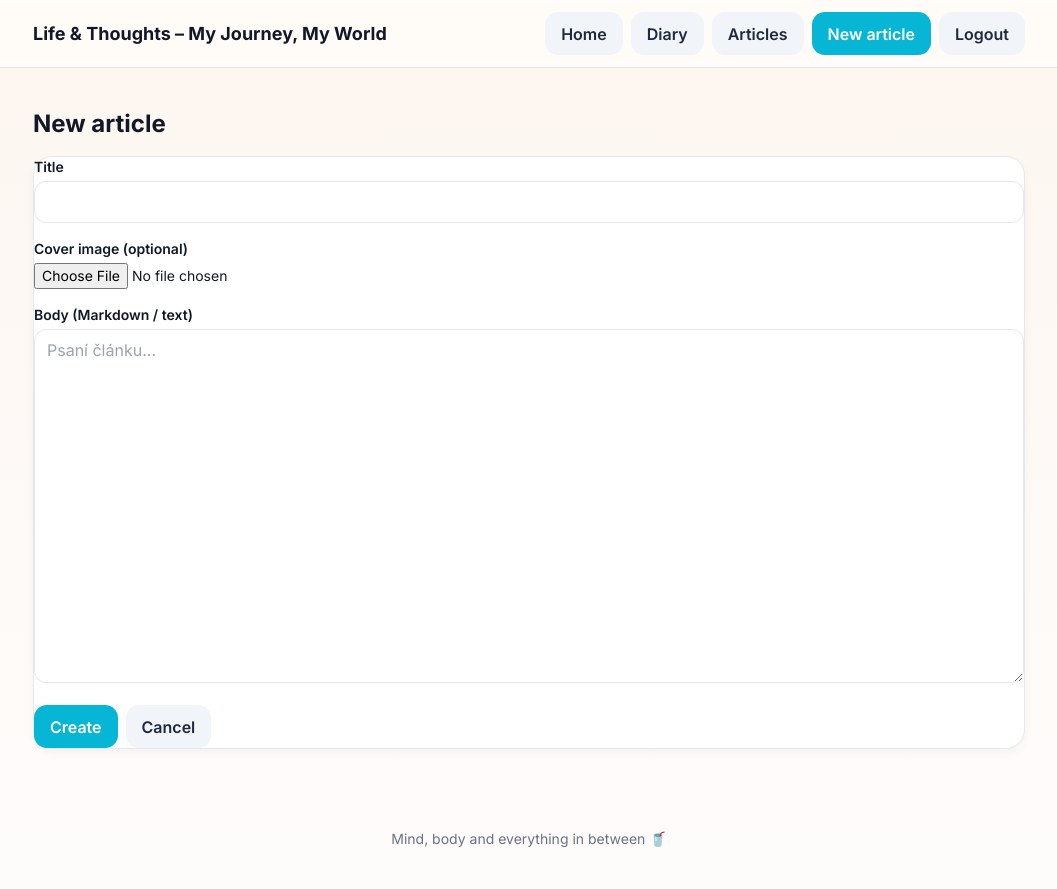
After one commit to ludekhl/7-day-fasting-diary, a Flask app: page /article/new in a window 1280 px wide. The commit adds this page. Shown: the whole page, without its empty margins (111-1168 px from the left). Run offline with Flask 3, Linux system fonts and the light colour scheme; the visitor is signed in with stand-in values (Sample User, id 1); tables that the repository leaves empty hold one stand-in row (values such as "Sample post"); some libraries are stand-ins or nearby versions.

Commit message:
adding the possibility to create articles

```diff
--- a/app.py
+++ b/app.py
@@ -2,17 +2,18 @@ from __future__ import annotations
 import os
 import socket
 import uuid
-from datetime import date, datetime
+import re
+from datetime import date, datetime, timedelta
 from typing import List, Optional
 
 from flask import (
-    Flask, request, redirect, url_for, flash, send_from_directory, render_template
+    Flask, request, redirect, url_for, flash, send_from_directory, render_template, session, g
 )
+from functools import wraps
+from werkzeug.security import generate_password_hash, check_password_hash
+
 from flask_sqlalchemy import SQLAlchemy
 from sqlalchemy.orm import relationship
-from flask import session, g
-from functools import wraps
-from werkzeug.security import generate_password_hash, check_password_hash
 
 # -------------------- Paths & App --------------------
 BASE_DIR = os.path.abspath(os.path.dirname(__file__))
@@ -71,6 +72,7 @@ class Photo(db.Model):
 
     entry = relationship("Entry", back_populates="photos")
 
+
 class User(db.Model):
     __tablename__ = "users"
     id = db.Column(db.Integer, primary_key=True)
@@ -87,26 +89,56 @@ class User(db.Model):
     def check_password(self, password: str) -> bool:
         return check_password_hash(self.password_hash, password)
 
+
+class Article(db.Model):
+    __tablename__ = "articles"
+    id = db.Column(db.Integer, primary_key=True)
+    title = db.Column(db.String(180), nullable=False)
+    slug = db.Column(db.String(200), unique=True, nullable=False, index=True)
+    body = db.Column(db.Text, nullable=False)  # markdown or plain text
+    cover_filename = db.Column(db.String(256), nullable=True)
+    created_at = db.Column(db.DateTime, default=datetime.utcnow, nullable=False)
+    updated_at = db.Column(db.DateTime, default=datetime.utcnow, onupdate=datetime.utcnow, nullable=False)
+
+
+def slugify(s: str) -> str:
+    s = s.strip().lower()
+    s = re.sub(r"[^a-z0-9]+", "-", s).strip("-")
+    return s or "post"
+
+
+def unique_slug(base: str) -> str:
+    slug = slugify(base)
+    n = 1
+    while Article.query.filter_by(slug=slug).first():
+        n += 1
+        slug = f"{slugify(base)}-{n}"
+    return slug
+
+
 with app.app_context():
     db.create_all()
+
+# -------------------- Auth helpers (single source) --------------------
+def login_required(f):
+    @wraps(f)
+    def wrapper(*args, **kwargs):
+        if not getattr(g, "user", None):
+            flash("Please log in to do that.", "error")
+            return redirect(url_for("login", next=request.path))
+        return f(*args, **kwargs)
+    return wrapper
+
 
 @app.before_request
 def load_user():
     uid = session.get("user_id")
-    g.user = User.query.get(uid) if uid else None
+    g.user = db.session.get(User, uid) if uid else None
+
 
 @app.context_processor
 def inject_auth():
     return {"logged_in": bool(g.user), "current_user": g.user}
-
-def login_required(f):
-    @wraps(f)
-    def wrapper(*args, **kwargs):
-        if not g.user:
-            flash("Please log in to do that.", "error")
-            return redirect(url_for("login", next=request.path))
-        return f(*args, **kwargs)
-    return wrapper
 
 # -------------------- Helpers --------------------
 def allowed_file(filename: str) -> bool:
@@ -142,16 +174,23 @@ def fast_start_date() -> date:
 def compute_day_number(d: date) -> int:
     return (d - fast_start_date()).days + 1
 
+# -------------------- Routes --------------------
+# Home (public)
+@app.route("/")
+def home():
+    about = {
+        "name": "Tvoje jméno",
+        "tagline": "Stručný odstavec o tobě – doplníš později.",
+    }
+    recent = Article.query.order_by(Article.created_at.desc()).limit(6).all()
+    return render_template("home.html", about=about, articles=recent)
 
-# -------------------- Routes --------------------
-from datetime import timedelta
-
-@app.route("/")
+# Diary dashboard (public, read-only)
+@app.route("/diary")
 def dashboard():
     start = fast_start_date()
     window_end = start + timedelta(days=6)
 
-    # pull only entries in the 7-day window, oldest→newest
     entries = (
         Entry.query
         .filter(Entry.when.between(start, window_end))
@@ -160,7 +199,7 @@ def dashboard():
     )
 
     # bucket by day
-    by_day = {}
+    by_day: dict[date, dict] = {}
     for e in entries:
         d = e.when
         by_day.setdefault(d, {"entries": []})
@@ -177,10 +216,9 @@ def dashboard():
         if bucket:
             progress_days += 1
             # latest entry of the day for weight/energy; sum water
-            latest = bucket[-1]
             day_weight = next((e.weight for e in reversed(bucket) if e.weight is not None), None)
             day_energy = next((e.energy for e in reversed(bucket) if e.energy is not None), None)
-            day_water  = sum((e.water_ml or 0) for e in bucket)
+            day_water  = sum((e.water_ml or 0) for e in bucket) if any(e.water_ml for e in bucket) else None
         else:
             day_weight = None
             day_energy = None
@@ -204,6 +242,7 @@ def dashboard():
         progress=progress,
     )
 
+# Auth
 @app.route("/login", methods=["GET", "POST"])
 def login():
     if request.method == "POST":
@@ -218,12 +257,100 @@ def login():
         flash("Invalid credentials.", "error")
     return render_template("login.html")
 
+
 @app.route("/logout")
 def logout():
     session.clear()
     flash("Logged out.", "success")
     return redirect(url_for("dashboard"))
 
+# Articles (public read, CRUD auth)
+@app.route("/articles")
+def articles_list():
+    arts = Article.query.order_by(Article.created_at.desc()).all()
+    return render_template("articles.html", articles=arts)
+
+
+@app.route("/article/new", methods=["GET", "POST"])
+@login_required
+def article_new():
+    if request.method == "POST":
+        title = (request.form.get("title") or "").strip()
+        body = (request.form.get("body") or "").strip()
+        if not title or not body:
+            flash("Název i obsah jsou povinné.", "error")
+            return redirect(url_for("article_new"))
+
+        slug = unique_slug(title)
+
+        # optional cover image
+        files = request.files.getlist("cover")
+        cover_name = None
+        if files:
+            f = files[0]
+            if f and f.filename:
+                ext = f.filename.rsplit(".", 1)[-1].lower()
+                if ext in ALLOWED_EXTENSIONS:
+                    fname = f"{uuid.uuid4().hex}.{ext}"
+                    f.save(os.path.join(UPLOAD_DIR, fname))
+                    cover_name = fname
+
+        art = Article(title=title, slug=slug, body=body, cover_filename=cover_name)
+        db.session.add(art)
+        db.session.commit()
+        flash("Článek vytvořen.", "success")
+        return redirect(url_for("article_view", slug=art.slug))
+
+    return render_template("article_form.html", article=None)
+
+
+@app.route("/article/<int:article_id>/edit", methods=["GET", "POST"])
+@login_required
+def article_edit(article_id: int):
+    art = Article.query.get_or_404(article_id)
+    if request.method == "POST":
+        title = (request.form.get("title") or "").strip()
+        body = (request.form.get("body") or "").strip()
+        if not title or not body:
+            flash("Název i obsah jsou povinné.", "error")
+            return redirect(url_for("article_edit", article_id=art.id))
+
+        art.title = title
+        art.body = body
+
+        files = request.files.getlist("cover")
+        if files and files[0] and files[0].filename:
+            f = files[0]
+            ext = f.filename.rsplit(".", 1)[-1].lower()
+            if ext in ALLOWED_EXTENSIONS:
+                fname = f"{uuid.uuid4().hex}.{ext}"
+                f.save(os.path.join(UPLOAD_DIR, fname))
+                art.cover_filename = fname
+
+        db.session.commit()
+        flash("Článek upraven.", "success")
+        return redirect(url_for("article_view", slug=art.slug))
+
+    return render_template("article_form.html", article=art)
+
+
+@app.route("/article/<int:article_id>/delete", methods=["POST"])
+@login_required
+def article_delete(article_id: int):
+    art = Article.query.get_or_404(article_id)
+    db.session.delete(art)
+    db.session.commit()
+    flash("Článek smazán.", "success")
+    return redirect(url_for("articles_list"))
+
+
+@app.route("/a/<slug>")
+def article_view(slug: str):
+    art = Article.query.filter_by(slug=slug).first_or_404()
+    share_url = url_for("article_view", slug=art.slug, _external=True)
+    return render_template("article_view.html", article=art, share_url=share_url)
+
+# Diary entries (list is public, mutations require login)
 @app.route("/entries")
 def list_entries():
     entries = Entry.query.order_by(Entry.when.desc()).all()
@@ -234,7 +361,7 @@ def list_entries():
 @app.route("/entry/<int:entry_id>/edit", methods=["GET", "POST"])
 @login_required
 def entry_form(entry_id: Optional[int] = None):
-    entry = Entry.query.get(entry_id) if entry_id else None
+    entry = db.session.get(Entry, entry_id) if entry_id else None
     if request.method == "POST":
         when_str = request.form.get("when") or date.today().isoformat()
         when_d = datetime.strptime(when_str, "%Y-%m-%d").date()
@@ -312,17 +439,15 @@ def delete_photo(photo_id: int):
     flash("Photo removed.", "success")
     return redirect(url_for("view_entry", entry_id=entry_id))
 
-
+# Optional: legacy uploads route (public). Templates should prefer url_for('static', filename='uploads/<name>')
 @app.route("/uploads/<path:filename>")
 def uploaded_file(filename):
     return send_from_directory(app.config["UPLOAD_FOLDER"], filename)
-
 
 @app.errorhandler(413)
 def too_large(e):
     flash("File too large.", "error")
     return redirect(request.referrer or url_for("dashboard"))
-
 
 # -------------------- Run Helper --------------------
 def find_free_port(start: int = 5000, limit: int = 20) -> int:
@@ -336,7 +461,6 @@ def find_free_port(start: int = 5000, limit: int = 20) -> int:
                 continue
     return start
 
-
 if __name__ == "__main__":
     port = find_free_port(5000)
     print(f"* Starting on http://127.0.0.1:{port}")
--- a/templates/_base.html
+++ b/templates/_base.html
@@ -3,7 +3,7 @@
 <head>
   <meta charset="utf-8" />
   <meta name="viewport" content="width=device-width, initial-scale=1" />
-  <title>7-Day Fasting Diary</title>
+  <title>Life & Thoughts – My Journey, My Words</title>
   <link rel="preconnect" href="https://fonts.googleapis.com" />
   <link rel="preconnect" href="https://fonts.gstatic.com" crossorigin />
   <link href="https://fonts.googleapis.com/css2?family=Inter:wght@300;400;600;700&display=swap" rel="stylesheet" />
@@ -22,14 +22,15 @@
 <body class="bg-gray-50 text-gray-900">
   <header class="sticky top-0 z-10 glass border-b">
     <div class="max-w-5xl mx-auto px-4 py-3 flex items-center justify-between">
-      <a href="{{ url_for('dashboard') }}" class="font-bold text-lg">7-Day Fasting Diary</a>
+      <a href="{{ url_for('home') }}" class="font-bold text-lg">Life & Thoughts – My Journey, My World</a>
         <nav class="flex items-center gap-2">
+          <a class="btn btn-secondary" href="{{ url_for('home') }}">Home</a>
+          <a class="btn btn-secondary" href="{{ url_for('dashboard') }}">Diary</a>
+          <a class="btn btn-secondary" href="{{ url_for('articles_list') }}">Articles</a>
           {% if logged_in %}
-            <a class="btn btn-secondary" href="{{ url_for('entry_form') }}">New entry</a>
-            <a class="btn btn-secondary" href="{{ url_for('list_entries') }}">All entries</a>
+            <a class="btn btn-primary" href="{{ url_for('article_new') }}">New article</a>
             <a class="btn btn-secondary" href="{{ url_for('logout') }}">Logout</a>
           {% else %}
-            <a class="btn btn-secondary" href="{{ url_for('list_entries') }}">All entries</a>
             <a class="btn btn-primary" href="{{ url_for('login', next=request.path) }}">Login</a>
           {% endif %}
         </nav>
@@ -50,7 +51,7 @@
   </main>
 
   <footer class="py-10 text-center text-sm text-gray-500">
-    <span class="brand">Built for a focused 7-day reset. Stay hydrated. 🥤</span>
+    <span class="brand">Mind, body and everything in between 🥤</span>
   </footer>
 </body>
 </html>
--- /dev/null
+++ b/templates/article_form.html
@@ -0,0 +1,29 @@
+{% extends '_base.html' %}
+{% block content %}
+  <h1 class="text-2xl font-bold mb-4">{{ 'Edit article' if article else 'New article' }}</h1>
+
+  <form class="card space-y-4" method="post" enctype="multipart/form-data">
+    <div>
+      <label class="block text-sm font-semibold mb-1">Title</label>
+      <input name="title" value="{{ article.title if article else '' }}" class="w-full border rounded-xl px-3 py-2" required>
+    </div>
+
+    <div>
+      <label class="block text-sm font-semibold mb-1">Cover image (optional)</label>
+      <input type="file" name="cover" accept="image/*" class="block w-full text-sm">
+      {% if article and article.cover_filename %}
+        <img src="{{ url_for('static', filename='uploads/' ~ article.cover_filename) }}" class="w-40 h-28 object-cover rounded-xl border mt-2">
+      {% endif %}
+    </div>
+
+    <div>
+      <label class="block text-sm font-semibold mb-1">Body (Markdown / text)</label>
+      <textarea name="body" rows="14" class="w-full border rounded-xl px-3 py-2" placeholder="Psaní článku...">{{ article.body if article else '' }}</textarea>
+    </div>
+
+    <div class="flex gap-2">
+      <button class="btn btn-primary" type="submit">{{ 'Save' if article else 'Create' }}</button>
+      <a class="btn btn-secondary" href="{{ url_for('articles_list') }}">Cancel</a>
+    </div>
+  </form>
+{% endblock %}
```
Also changed, not shown: templates/article_view.html (added, +28 -0 lines), templates/articles.html (added, +20 -0 lines), templates/home.html (added, +37 -0 lines), static/uploads/2cc6e44b0d324253a4a8f4583f61db96.png (added), static/uploads/d221a072a22b43748f9b859ba6252330.png (added), 1 other file.
